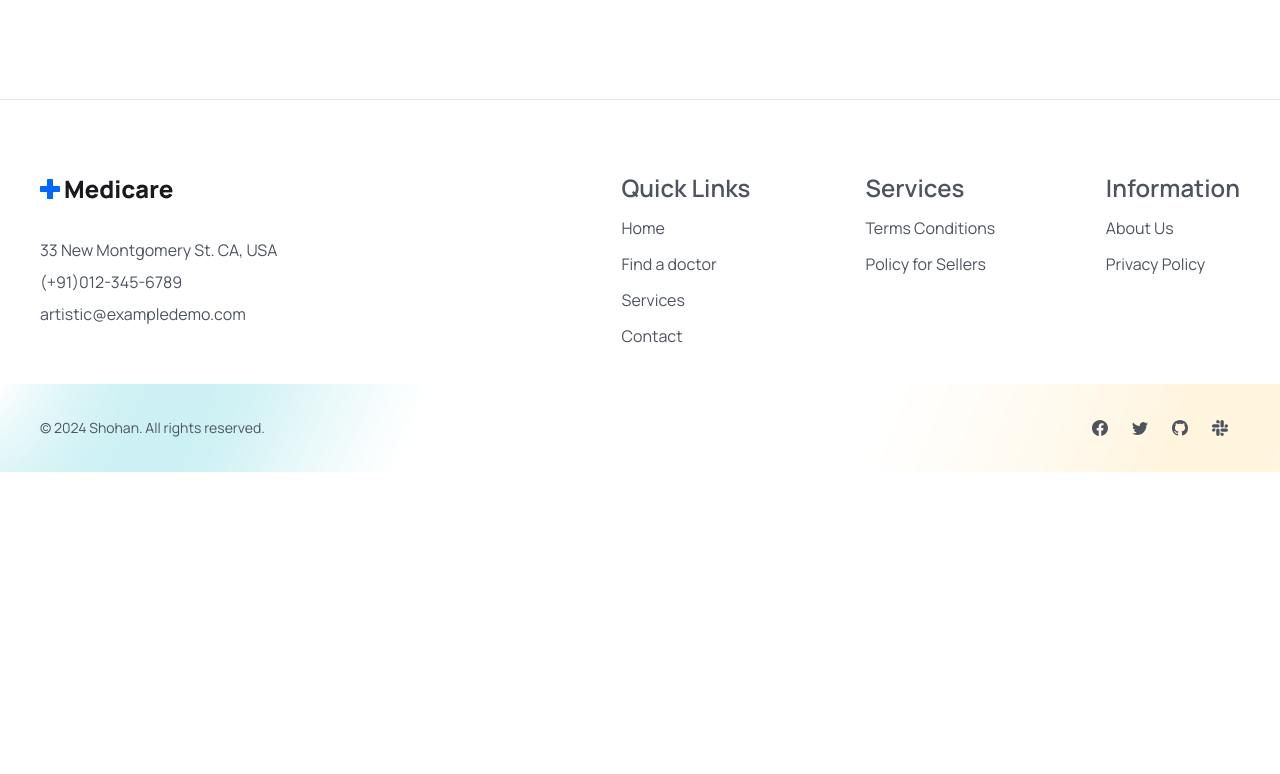
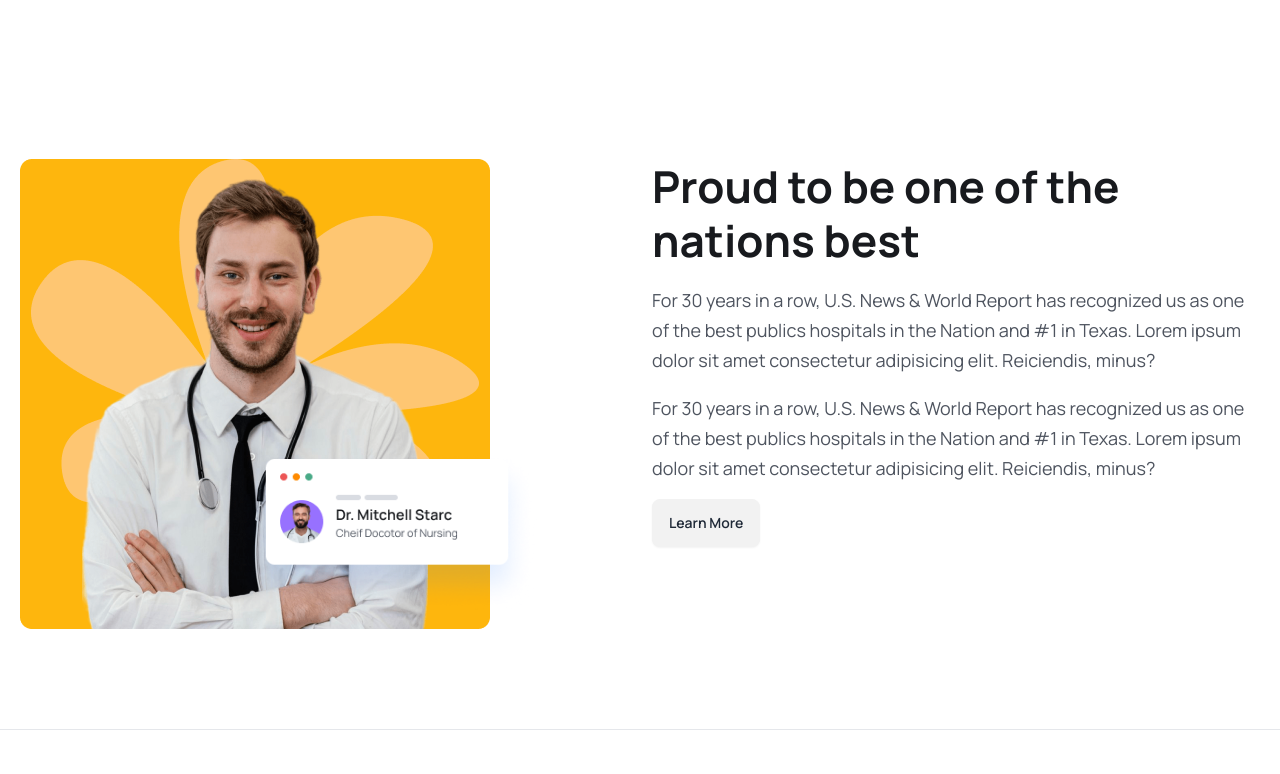
Before and after one commit to Shohanur-Shohan/medicare-booking-frontend, a React (Vite) app: page / in a window 1280 px wide. Shown: the part 1726-2500 px from the top of the page. Before the commit the page ends 2198 px from the top, so only its background shows below. Built offline with nearby package versions, Linux system fonts and the light colour scheme.

Commit message:
about section done

```diff
--- a/src/components/Footer.jsx
+++ b/src/components/Footer.jsx
@@ -5,7 +5,7 @@ const Footer = () => {
       <footer className="w-full border-t ">
         {/* Grid */}
         <div className="w-full bg-white pb-[20px] pt-[40px]">
-          <div className="grid grid-cols-1 sm:grid-cols-2 gap-6 md:grid-cols-4 lg:grid-cols-5 max-w-[1536px] mx-auto px-4 lg:px-7.5 xl:px-10 pb-4 pt-8">
+          <div className="grid grid-cols-1 sm:grid-cols-2 gap-6 md:grid-cols-4 lg:grid-cols-5 max-w-[1536px] mx-auto px-2 sm:px-4 lg:px-[20px] pb-4 pt-8">
             <div className="justify-center col-span-1 text-center sm:text-left sm:justify-start md:justify-start lg:col-span-2">
               <div className="">
                 <a
@@ -112,7 +112,7 @@ const Footer = () => {
         </div>
         {/* End Grid */}
         <div className="w-full bg-[url('/assets/images/header-bg.png')] bg-no-repeat bg-cover">
-          <div className="grid sm:gap-y-0 sm:flex sm:justify-between sm:items-center max-w-[1536px] mx-auto px-4 lg:px-7.5 xl:px-10 pb-6 pt-6">
+          <div className="grid sm:gap-y-0 sm:flex sm:justify-between sm:items-center max-w-[1536px] mx-auto px-2 sm:px-4 lg:px-[20px] pb-6 pt-6">
             <div className="flex items-center justify-between">
               <p className="mx-auto text-sm text-textColor sm:m-0">
                 © 2024 Shohan. All rights reserved.
--- /dev/null
+++ b/src/components/Home/About.jsx
@@ -0,0 +1,42 @@
+import { Link } from "react-router-dom";
+
+function About() {
+  return (
+    <section className="w-full">
+      <div className="container px-2 py-[60px] sm:px-4 sm:pb-[100px] sm:pt-[60px] lg:px-[20px]">
+        <div className="grid grid-flow-row grid-cols-2 items-start justify-between gap-[24px] md:grid-cols-4 lg:grid-flow-col">
+          {/* ABOUT IMAGE */}
+          <div className="relative z-10 order-2 col-span-2 flex justify-center md:block lg:order-1">
+            <img src={"/assets/images/about.png"} alt="img" />
+            <div className="absolute bottom-[-1rem] right-[30%] z-20 w-[200px] md:right-[30%] md:w-[300px] lg:bottom-4 lg:right-[-9%] xl:right-[15%]">
+              <img src={"/assets/images/about-card.png"} alt="img" />
+            </div>
+          </div>
+          {/* ABOUT CONTENT */}
+          <div className="order-1 col-span-2 lg:order-2">
+            <h2 className="text-[32px] font-[700] leading-[40px] text-headingColor lg:text-[44px] lg:leading-[54px]">
+              Proud to be one of the nations best
+            </h2>
+            <p className="mt-[18px] text-[15px] font-[400] leading-[24px] text-textColor sm:text-[16px] sm:leading-[24px] lg:text-[18px] lg:leading-[30px]">
+              For 30 years in a row, U.S. News & World Report has recognized us
+              as one of the best publics hospitals in the Nation and #1 in
+              Texas. Lorem ipsum dolor sit amet consectetur adipisicing elit.
+              Reiciendis, minus?
+            </p>
+            <p className="mt-[18px] text-[15px] font-[400] leading-[24px] text-textColor sm:text-[16px] sm:leading-[24px] lg:text-[18px] lg:leading-[30px]">
+              For 30 years in a row, U.S. News & World Report has recognized us
+              as one of the best publics hospitals in the Nation and #1 in
+              Texas. Lorem ipsum dolor sit amet consectetur adipisicing elit.
+              Reiciendis, minus?
+            </p>
+            <Link to="/">
+              <button className="btn mt-4">Learn More</button>
+            </Link>
+          </div>
+        </div>
+      </div>
+    </section>
+  );
+}
+
+export default About;
--- a/src/components/Home/Hero.jsx
+++ b/src/components/Home/Hero.jsx
@@ -2,10 +2,10 @@
 function Hero() {
   return (
     <section className="w-full bg-[url('/assets/images/hero-bg.png')] bg-no-repeat bg-cover bg-center">
-      <div className="container min-h-[90vh] flex items-center">
+      <div className="container min-h-[90vh] flex items-center px-2 sm:px-4 lg:px-[20px]">
         <div className="grid items-center justify-between w-full h-full grid-cols-1 gap-4 lg:grid-cols-2 py-[120px] lg:pt-0">
           {/* hero-content left*/}
-            <div className="md:max-w-[700px] lg:w-full mx-auto col-span-2 lg:col-span-1">
+            <div className="md:max-w-[700px] lg:w-full col-span-2 lg:col-span-1">
               <h1 className="text-center lg:text-left text-[36px] lg:max-w-[570px] leading-[46px] text-headingColor font-[800] md:text-[42px] lg:text-[46px] xl:text-[55px] md:leading-[50px] lg:leading-[55px] xl:leading-[70px]">We help patients live a healthy, longer life.</h1>
               <p className="text-center lg:text-left text-para text-[15px] sm:text-[16px] xl:text-[18px]">Your health is our priority. We provide compassionate, personalized care with a focus on your well-being. Trust our expert team to guide you to better health with the latest in medical treatments.</p>
               <div className="mt-[38px]"></div>
--- a/src/components/Home/ServiceLists.jsx
+++ b/src/components/Home/ServiceLists.jsx
@@ -1,14 +1,14 @@
-import ServiceCard from './ServiceCard'
-import {services} from '../../../public/assets/data/services'
+import ServiceCard from "./ServiceCard";
+import { services } from "../../../public/assets/data/services";
 
 function ServiceLists() {
   return (
-    <div className="grid grid-cols-1 md:grid-cols-2 lg:grid-cols-3 gap-4 xl:gap-[30px] mt-[30px] lg:mt-[55px]">
+    <div className="mt-[30px] grid grid-cols-1 gap-4 md:grid-cols-2 lg:mt-[55px] lg:grid-cols-3 xl:gap-[30px]">
       {services.map((item, index) => (
         <ServiceCard item={item} index={index} key={index} />
       ))}
     </div>
-  )
+  );
 }
 
-export default ServiceLists
+export default ServiceLists;
--- a/src/components/Home/Services.jsx
+++ b/src/components/Home/Services.jsx
@@ -3,7 +3,7 @@ import ServiceLists from "./ServiceLists"
 function Services() {
   return (
     <section className="w-full">
-        <div className="container py-[60px] sm:py-[100px]">
+        <div className="container py-[60px] sm:py-[100px] px-2 sm:px-4 lg:px-[20px]">
             <div className="max-w-[470px] mx-auto">
                 <h2 className="text-[44px] leading-[54px] font-[700] text-headingColor text-center">
                     Providing the best medical services
--- a/src/index.css
+++ b/src/index.css
@@ -15,7 +15,7 @@ body {
 
 @layer components {
   .container {
-    @apply max-w-full w-[1536px] px-2 md:px-5 mx-auto
+    @apply max-w-full w-[1536px] mx-auto
   }
 
   /* .btn {
--- a/src/pages/Home.jsx
+++ b/src/pages/Home.jsx
@@ -1,3 +1,4 @@
+import About from "../components/Home/About"
 import Hero from "../components/Home/Hero"
 import Services from "../components/Home/Services"
 
@@ -6,6 +7,7 @@ export const Home = () => {
     <section>
       <Hero/>
       <Services/>
+      <About/>
     </section>
   )
 }
```
